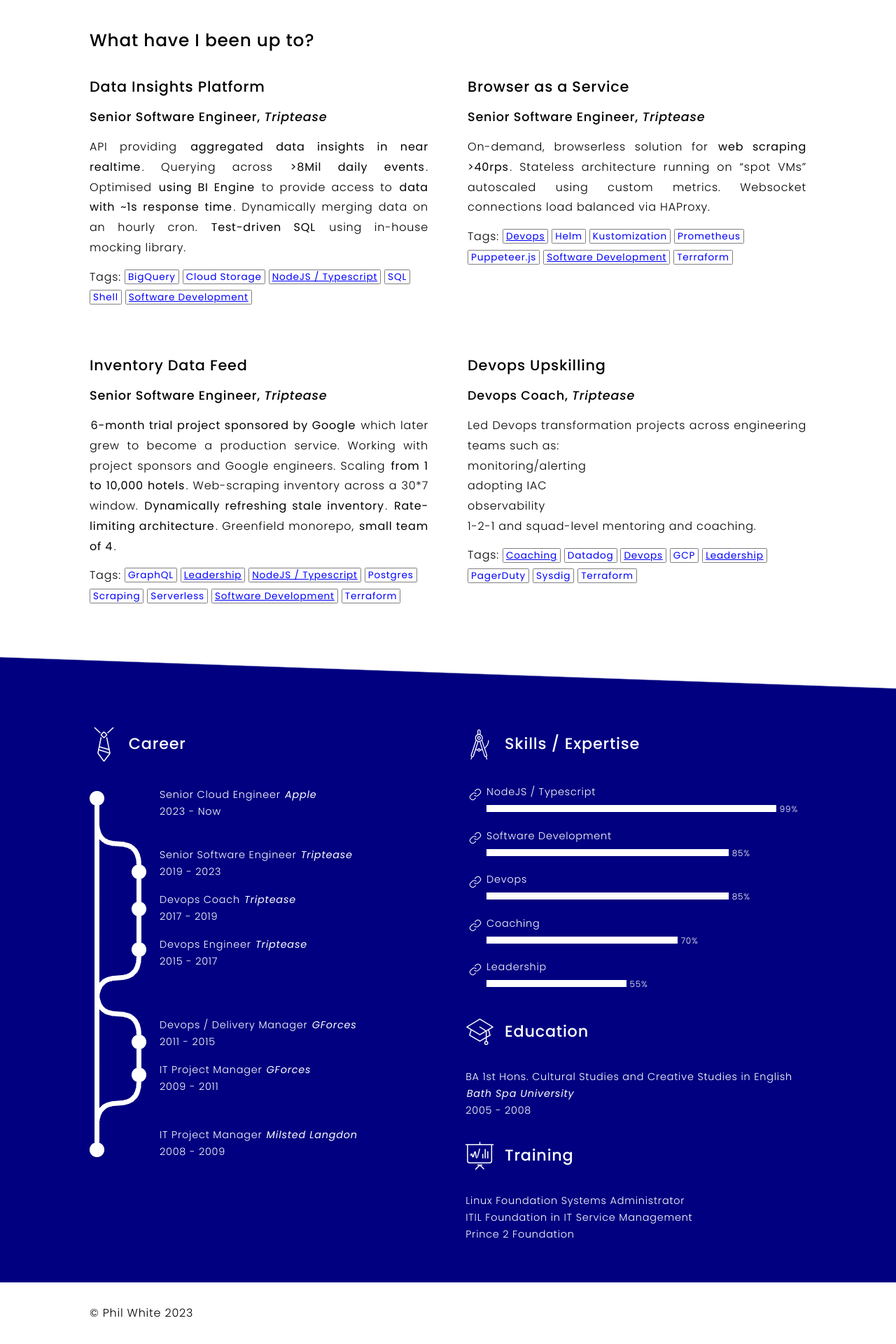
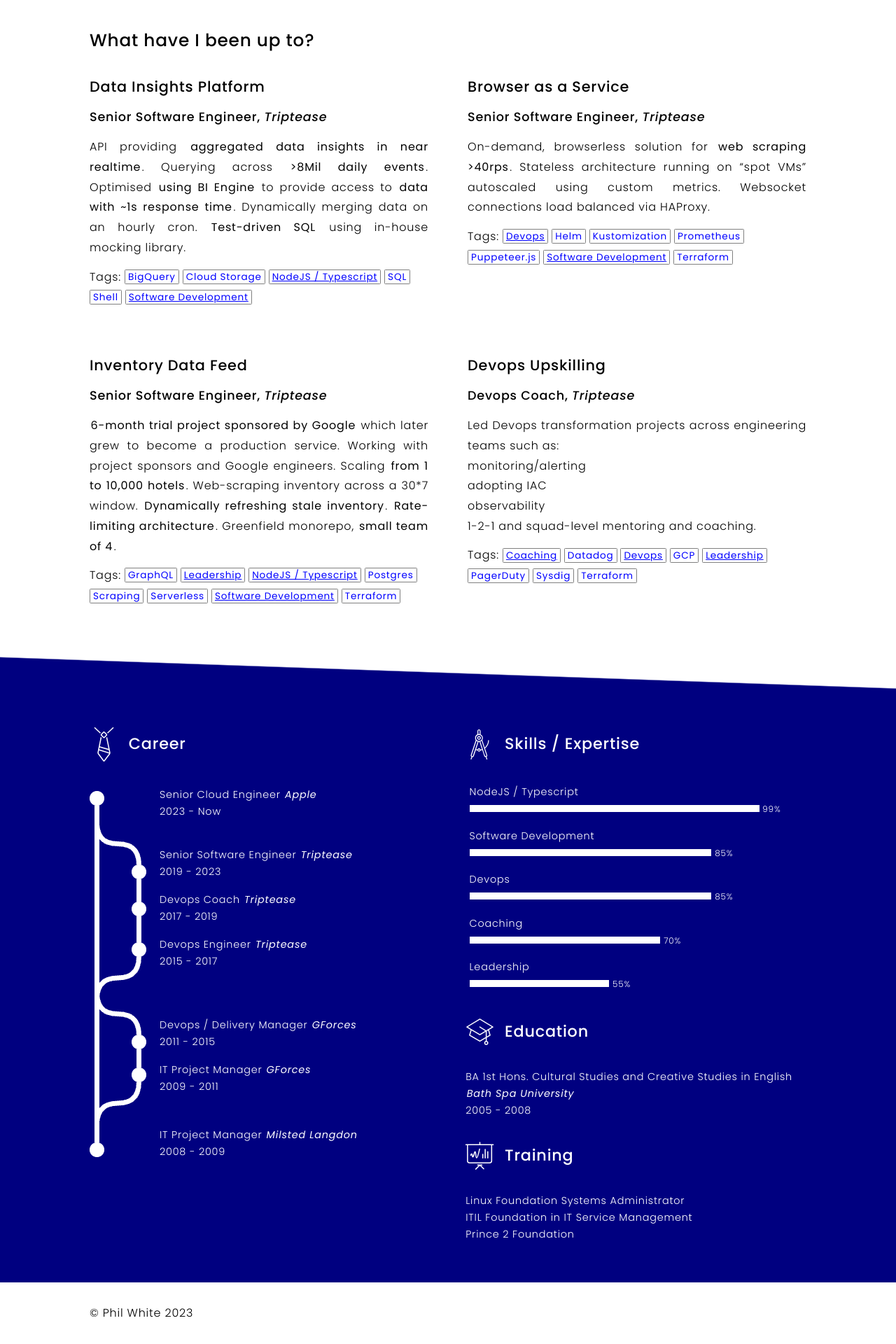
Before and after one commit to philwhiteuk/cv, a Jekyll site: the page built from pages/index.md, in a window 1280 px wide. Shown: the part 910-2830 px from the top of the page at 70% size. Built offline with Jekyll 4.4.1, drawn with Linux system fonts in a browser that asks for light colours.

Commit message:
chore: remove link in aside

```diff
--- a/_sass/theme/_aside.scss
+++ b/_sass/theme/_aside.scss
@@ -67,13 +67,11 @@
             }
 
             li a {
-                background: url("/cv/assets/link.svg") no-repeat 0.1em 0.5em;
-                background-size: 1.5em;
                 border: $primary_bg solid 0.05em;
                 border-radius: 0.3em;
                 display: block;
                 height: 100%;
-                padding: 0.2em 2em;
+                padding: 0.2em 0.3em;
                 text-decoration: none;
                 width: 100%;
 
```
